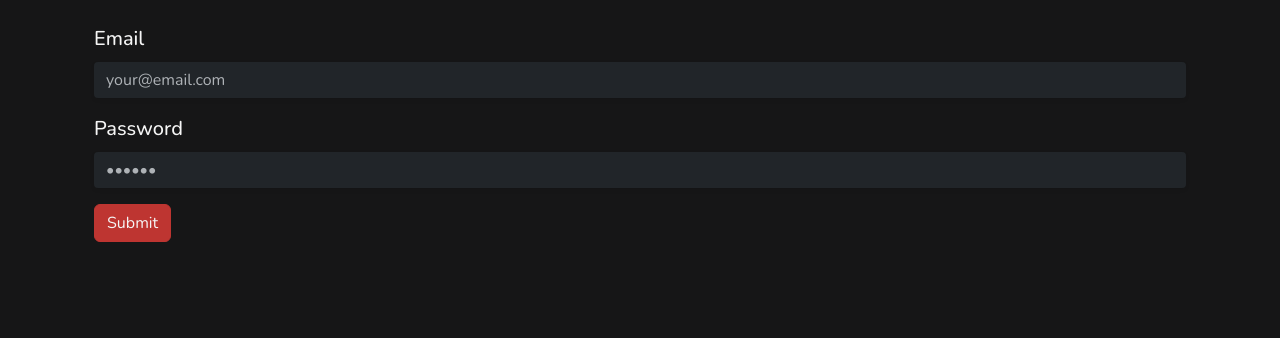
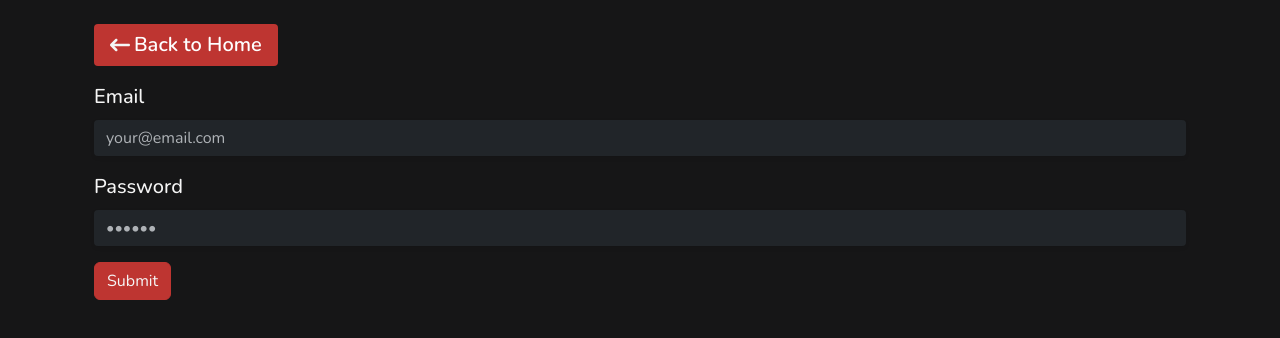
Before and after one commit to simpelcity/warthunder-vehicle-dashboard, a React (Vite) app: page /login in a window 1280 px wide. Shown: the top 338 px of the page. Built offline with nearby package versions, Linux system fonts and the light colour scheme.

Commit message:
removed unused user data and added back to home button to /login

```diff
--- a/src/components/VehicleDetails.tsx
+++ b/src/components/VehicleDetails.tsx
@@ -28,7 +28,6 @@ export default function VehicleDetails({ vehicle, session, error }: VehicleDetai
   const [activeAmmoId, setActiveAmmoId] = useState<number | null>(null);
   const [activeBeltKey, setActiveBeltKey] = useState<string | null>(null);
   const [activeFeatureId, setActiveFeatureId] = useState<string | null>(null);
-  // const [user, setUser] = useState<any>();
   const [userId, setUserId] = useState<string | null>(null);
   const [isLiked, setIsLiked] = useState(false);
   const [likeCount, setLikeCount] = useState<number | null>(null);
@@ -84,10 +83,6 @@ export default function VehicleDetails({ vehicle, session, error }: VehicleDetai
     };
   }, [userId, vehicle.id]);
 
-  // useEffect(() => {
-  //   getUser()
-  // }, []);
-
   function ensureDecimal(num: number): string {
     return Number.isInteger(num) ? `${num}.0` : num.toString();
   }
@@ -126,11 +121,6 @@ export default function VehicleDetails({ vehicle, session, error }: VehicleDetai
 
     setIsLiking(false);
   }
-
-  // async function getUser() {
-  //   const { data: { user } } = await supabase.auth.getUser();
-  //   setUser(user);
-  // }
 
   const sortedWeapons = [...(vehicle.vehicle_weapons ?? [])].sort((a, b) => {
     const caliberA = a.weapon?.caliber_mm;
@@ -729,7 +719,7 @@ export default function VehicleDetails({ vehicle, session, error }: VehicleDetai
         </div>
       </div>
 
-      <Toast onClose={() => setShow(false)} show={show} delay={5000} className="bg-dark">
+      <Toast onClose={() => setShow(false)} show={show} delay={5000} autohide className="bg-dark">
         <Toast.Header>
           <span className="fw-bold me-auto">War Thunder Vehicle Dashboard</span>
         </Toast.Header>
--- a/src/pages/Login.tsx
+++ b/src/pages/Login.tsx
@@ -1,7 +1,8 @@
-import { useState } from 'react'
+import { useEffect, useState } from 'react'
 import { supabase } from '@/lib/supabaseClient'
 import { Container, Form, Button } from 'react-bootstrap'
 import { useNavigate, useLocation } from 'react-router-dom'
+import { FaArrowLeftLong } from 'react-icons/fa6'
 
 export default function LoginPage() {
   const [email, setEmail] = useState("");
@@ -9,6 +10,16 @@ export default function LoginPage() {
   const [error, setError] = useState("");
   const navigate = useNavigate();
   const location = useLocation();
+
+  const [isMobile, setIsMobile] = useState(false);
+
+  useEffect(() => {
+      if (window.innerWidth <= 768) {
+        setIsMobile(true);
+      } else {
+        setIsMobile(false);
+      }
+    }, []);
 
   const from = location.state?.from;
   const returnTo =
@@ -40,6 +51,11 @@ export default function LoginPage() {
 
   return (
     <Container className="px-0 py-4 p-md-4">
+      <Button variant="primary" className={`border-0 rounded-1 px-3 fs-5 d-inline-flex column-gap-1 mb-3 fw-semibold${isMobile ? ' rounded-start-0' : ''}`} href="/">
+        <span className="d-flex align-items-center"><FaArrowLeftLong className="fs-5" /></span>
+        <p className="my-auto">Back to Home</p>
+      </Button>
+
       <Form method="post" onSubmit={handleLogin} className="">
         <Form.Group className="mb-3">
           <Form.Label>Email</Form.Label>
--- a/src/pages/[vid].tsx
+++ b/src/pages/[vid].tsx
@@ -26,7 +26,7 @@ export default function VehicleDetailsPage() {
     }
 
     getVehicle();
-    getSession()
+    getSession();
   }, []);
 
   async function getSession() {
@@ -158,7 +158,7 @@ export default function VehicleDetailsPage() {
             <p className="my-auto">Back to Home</p>
           </Button>
 
-          <Button variant="transparent" onClick={session.session ? logout : login}>{session.session  ? 'Logout' : 'Login'}</Button>
+          <Button variant="transparent" className="border-0" onClick={session.session ? logout : login}>{session.session  ? 'Logout' : 'Login'}</Button>
         </div>
 
         <VehicleDetails vehicle={vehicle} session={session.session} error={error} />
```
